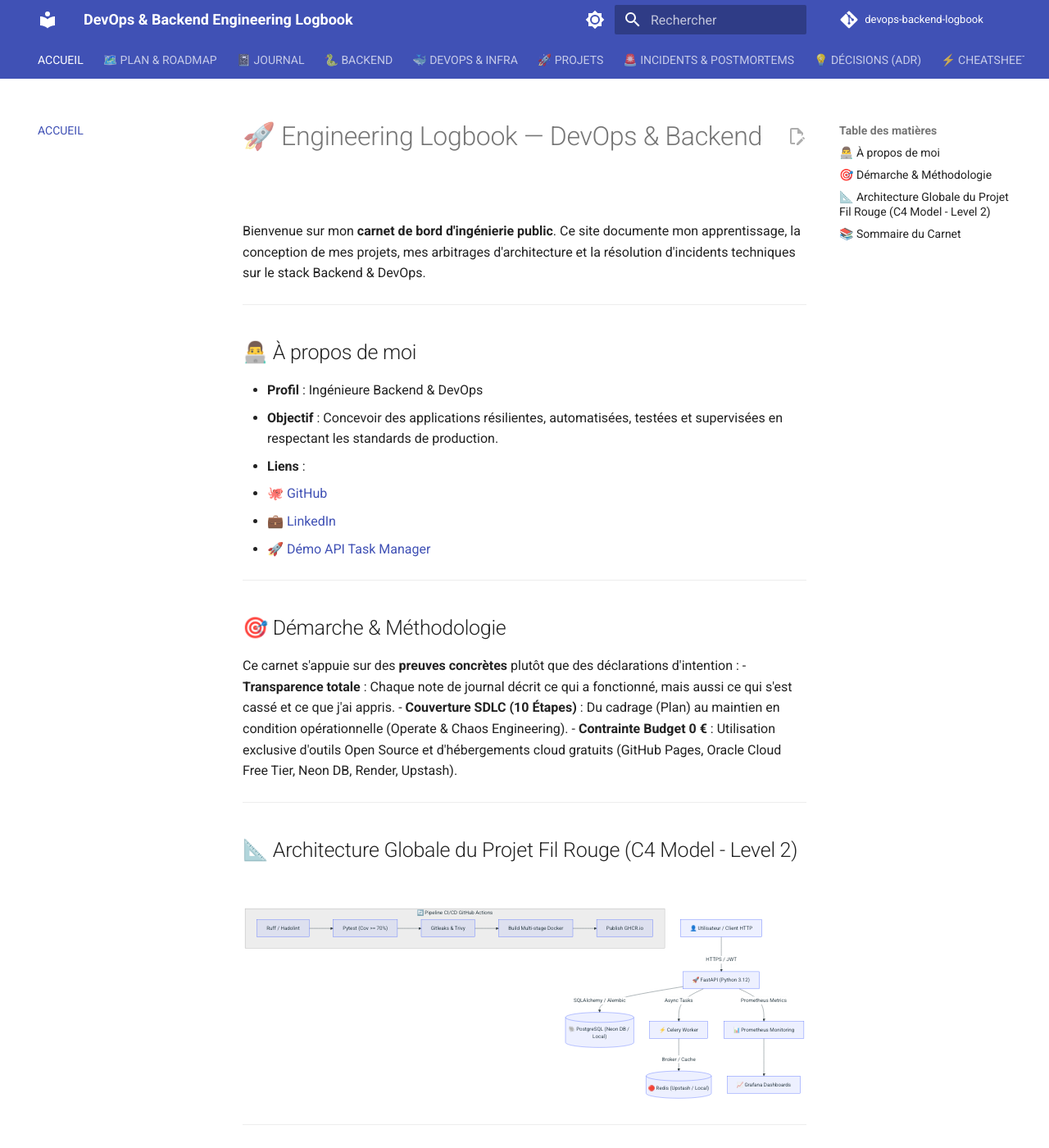
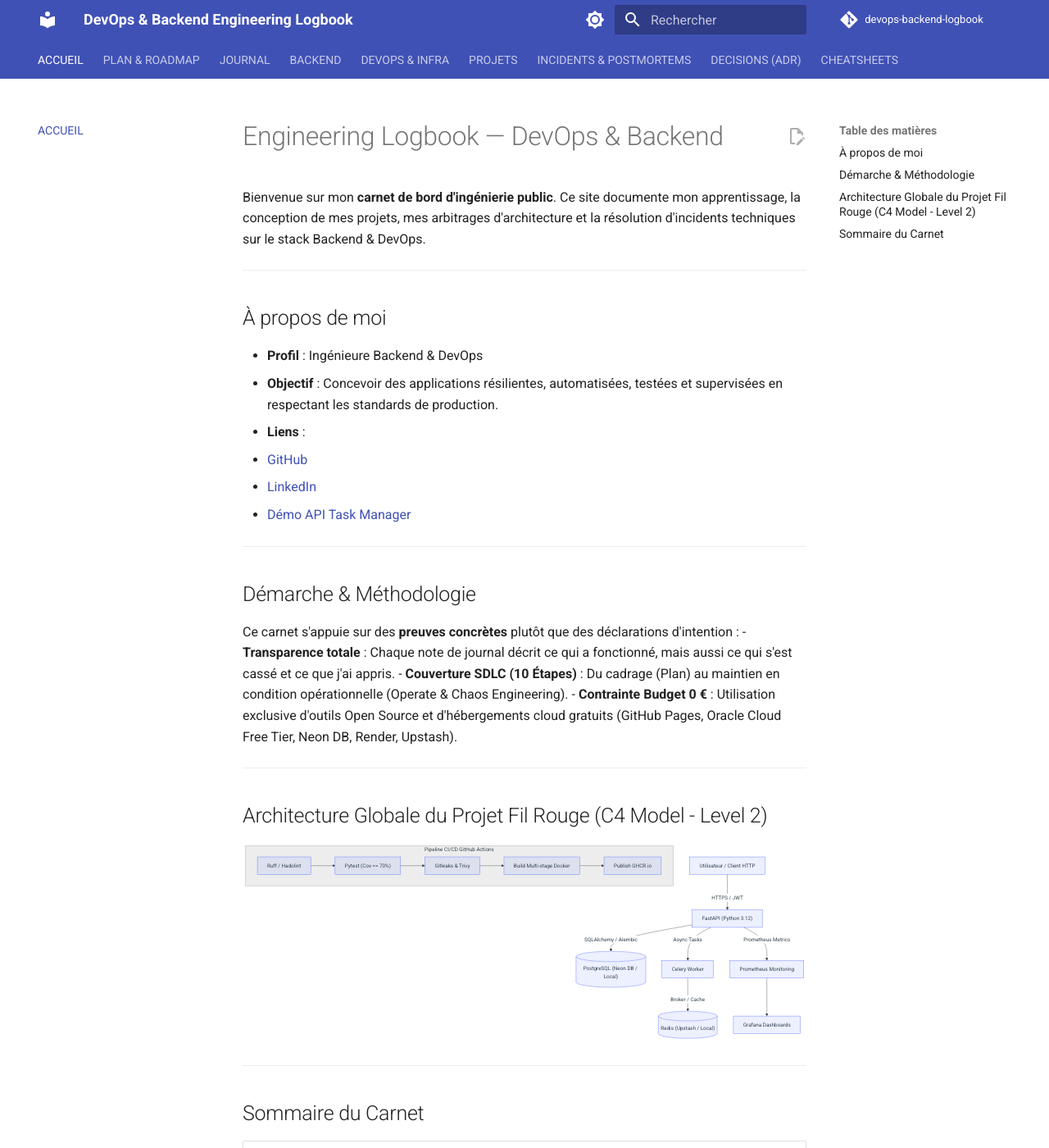
Before and after one commit to fatimaezzahraerabia/devops-backend-logbook, an MkDocs documentation site: the page built from docs/index.md, in a window 1280 px wide and 1400 px high. Shown: the whole window at 82% size. Built offline with MkDocs 1.6.1 and Material for MkDocs 9.7.7, drawn with Linux system fonts in a browser that asks for light colours; comment, search, counter and statistics services are not loaded; some of the changed text lies outside the part shown.

````diff
--- a/docs/index.md
+++ b/docs/index.md
@@ -1,21 +1,21 @@
-# 🚀 Engineering Logbook — DevOps & Backend
+# Engineering Logbook — DevOps & Backend
 
 Bienvenue sur mon **carnet de bord d'ingénierie public**. Ce site documente mon apprentissage, la conception de mes projets, mes arbitrages d'architecture et la résolution d'incidents techniques sur le stack Backend & DevOps.
 
 ---
 
-## 👨‍💻 À propos de moi
+## À propos de moi
 
 - **Profil** : Ingénieure Backend & DevOps
 - **Objectif** : Concevoir des applications résilientes, automatisées, testées et supervisées en respectant les standards de production.
 - **Liens** :
-  - 🐙 [GitHub](https://github.com/fatimaezzahraerabia)
-  - 💼 [LinkedIn](https://linkedin.com/in/fatima-ezzahrae-rabia)
-  - 🚀 [Démo API Task Manager](https://devops-backend-logbook.onrender.com/docs)
+  - [GitHub](https://github.com/fatimaezzahraerabia)
+  - [LinkedIn](https://linkedin.com/in/fatima-ezzahrae-rabia)
+  - [Démo API Task Manager](https://devops-backend-logbook.onrender.com/docs)
 
 ---
 
-## 🎯 Démarche & Méthodologie
+## Démarche & Méthodologie
 
 Ce carnet s'appuie sur des **preuves concrètes** plutôt que des déclarations d'intention :
 - **Transparence totale** : Chaque note de journal décrit ce qui a fonctionné, mais aussi ce qui s'est cassé et ce que j'ai appris.
@@ -24,18 +24,18 @@ Ce carnet s'appuie sur des **preuves concrètes** plutôt que des déclarations
 
 ---
 
-## 📐 Architecture Globale du Projet Fil Rouge (C4 Model - Level 2)
+## Architecture Globale du Projet Fil Rouge (C4 Model - Level 2)
 
 ```mermaid
 graph TD
-    User["👤 Utilisateur / Client HTTP"] -->|HTTPS / JWT| API["🚀 FastAPI (Python 3.12)"]
-    API -->|SQLAlchemy / Alembic| DB[("🐘 PostgreSQL (Neon DB / Local)")]
-    API -->|Async Tasks| Celery["⚡ Celery Worker"]
-    Celery -->|Broker / Cache| Redis[("🔴 Redis (Upstash / Local)")]
-    API -->|Prometheus Metrics| Prom["📊 Prometheus Monitoring"]
-    Prom --> Grafana["📈 Grafana Dashboards"]
+    User["Utilisateur / Client HTTP"] -->|HTTPS / JWT| API["FastAPI (Python 3.12)"]
+    API -->|SQLAlchemy / Alembic| DB[("PostgreSQL (Neon DB / Local)")]
+    API -->|Async Tasks| Celery["Celery Worker"]
+    Celery -->|Broker / Cache| Redis[("Redis (Upstash / Local)")]
+    API -->|Prometheus Metrics| Prom["Prometheus Monitoring"]
+    Prom --> Grafana["Grafana Dashboards"]
 
-    subgraph CI_CD ["🔄 Pipeline CI/CD GitHub Actions"]
+    subgraph CI_CD ["Pipeline CI/CD GitHub Actions"]
         Lint["Ruff / Hadolint"] --> Test["Pytest (Cov >= 70%)"]
         Test --> SecScan["Gitleaks & Trivy"]
         SecScan --> DockerBuild["Build Multi-stage Docker"]
@@ -45,15 +45,15 @@ graph TD
 
 ---
 
-## 📚 Sommaire du Carnet
+## Sommaire du Carnet
 
 | Section | Description |
 |---|---|
-| 🗺️ **[Plan & Roadmap](00-plan/roadmap.md)** | Feuille de route 90 jours articulée autour du SDLC 10 étapes. |
-| 📓 **[Journal](01-journal/2026-w01.md)** | Carnet de bord hebdomadaire (Fait, Cassé, Appris). Éditable via CMS Web. |
-| 🐍 **[Backend](02-backend/index.md)** | Architecture propre, FastAPI, SQLAlchemy, Alembic, tests Pytest & logs JSON structurés. |
-| 🐳 **[DevOps & Infra](03-devops/index.md)** | Conteneurisation, CI/CD, Terraform, Helm/Kustomize, Kind K8s, Prometheus & Grafana. |
-| 🚀 **[Projets](04-projets/api-gestion-taches.md)** | Projet fil rouge "API de Gestion de Tâches" avec documentation des 10 étapes. |
-| 🚨 **[Incidents & Postmortems](05-incidents/postmortem-001.md)** | Retours d'expériences suite à des pannes réelles ou simulées (Chaos Engineering). |
-| 💡 **[Décisions (ADR)](06-decisions/adr-001-fastapi-vs-flask-django.md)** | Architecture Decision Records expliquant "pourquoi techno X plutôt que Y". |
-| ⚡ **[Cheatsheets](07-cheatsheets/index.md)** | Fiches mémos rapides sur Git, Docker, K8s, Linux, SQL et Redis. |
+| **[Plan & Roadmap](00-plan/roadmap.md)** | Feuille de route 90 jours articulée autour du SDLC 10 étapes. |
+| **[Journal](01-journal/2026-w01.md)** | Carnet de bord hebdomadaire (Fait, Cassé, Appris). Éditable via CMS Web. |
+| **[Backend](02-backend/index.md)** | Architecture propre, FastAPI, SQLAlchemy, Alembic, tests Pytest & logs JSON structurés. |
+| **[DevOps & Infra](03-devops/index.md)** | Conteneurisation, CI/CD, Terraform, Helm/Kustomize, Kind K8s, Prometheus & Grafana. |
+| **[Projets](04-projets/api-gestion-taches.md)** | Projet fil rouge "API de Gestion de Tâches" avec documentation des 10 étapes. |
+| **[Incidents & Postmortems](05-incidents/postmortem-001.md)** | Retours d'expériences suite à des pannes réelles ou simulées (Chaos Engineering). |
+| **[Décisions (ADR)](06-decisions/adr-001-fastapi-vs-flask-django.md)** | Architecture Decision Records expliquant "pourquoi techno X plutôt que Y". |
+| **[Cheatsheets](07-cheatsheets/index.md)** | Fiches mémos rapides sur Git, Docker, K8s, Linux, SQL et Redis. |
````
Also changed, not shown: docs/01-journal/index.md (+2 -2 lines), docs/04-projets/api-gestion-taches.md (+2 -2 lines), docs/admin/config.yml (+8 -8 lines), docs/.pages.
